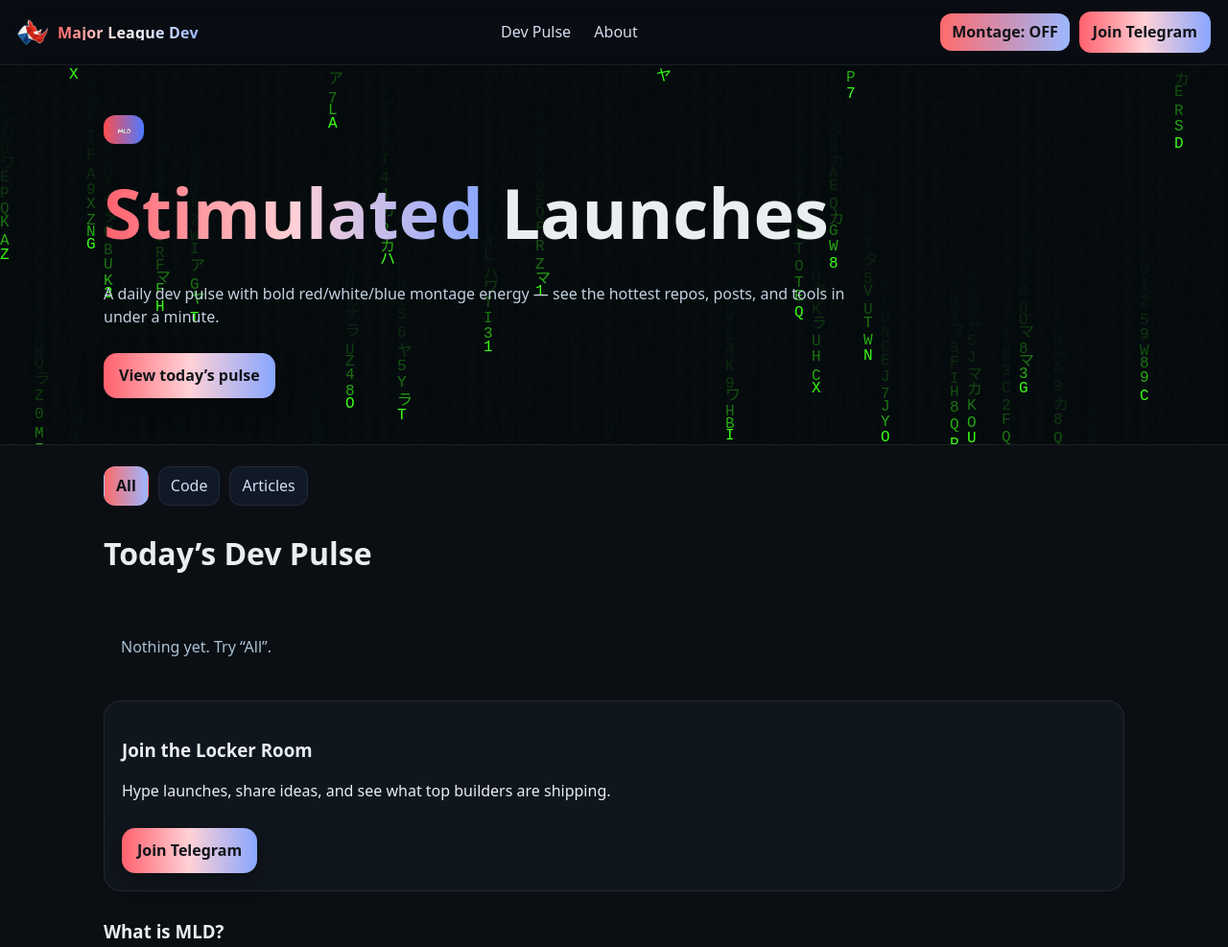
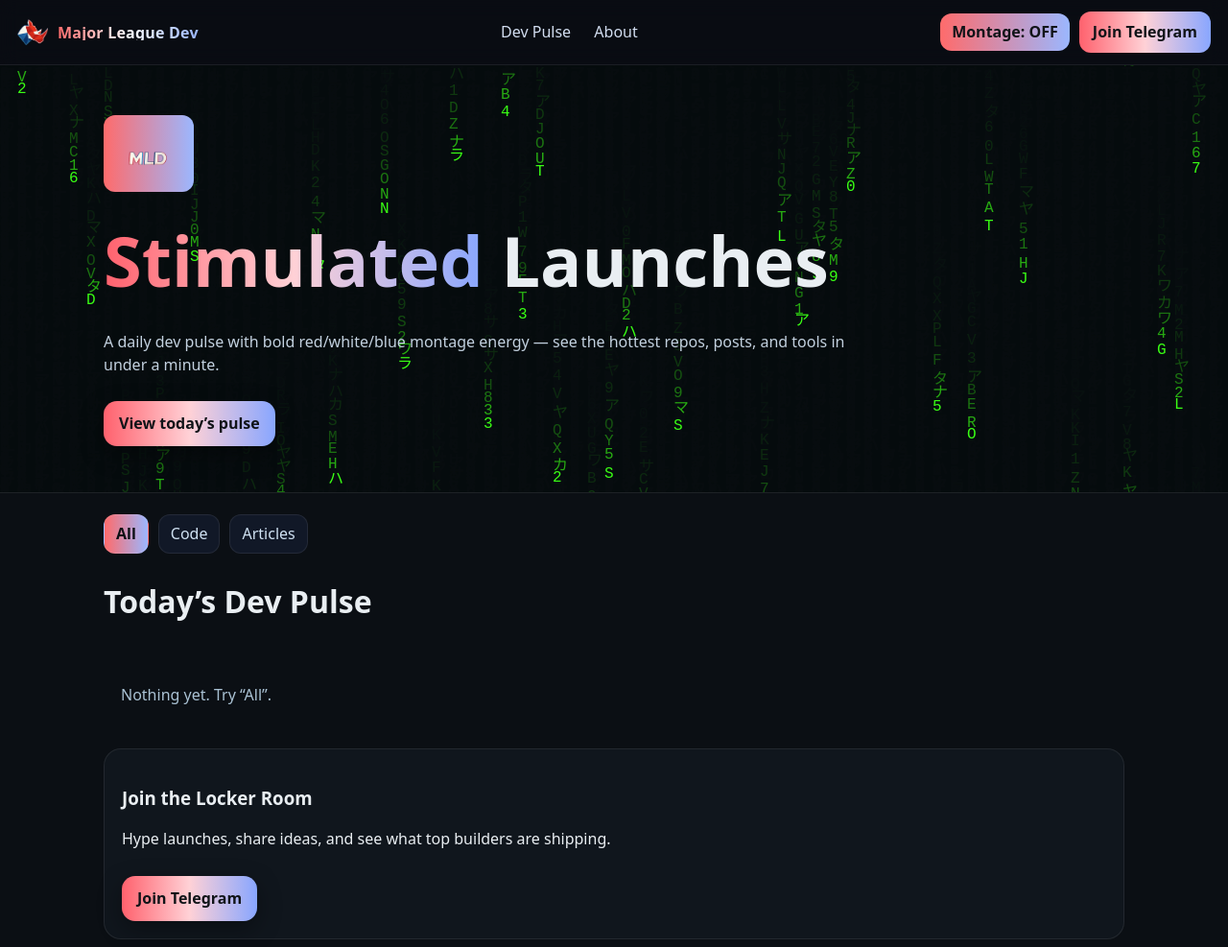
Before and after one commit to conspiraai/MLD, a plain HTML site: page index.html in a window 1280 px wide. Shown: the top 987 px of the page at 96% size. Drawn offline with Linux system fonts and the light colour scheme; no server answers.

Commit message:
Update style.css

```diff
--- a/style.css
+++ b/style.css
@@ -91,21 +91,10 @@ img{max-width:100%;height:auto}
   .brand .logo { width: 28px; }
 }
 
-/* Pill logo sizing */
+/* MLD pill replacement logo */
 .pill-logo {
-  height: 22px;       /* adjust if you want it a little bigger/smaller */
+  height: 64px;   /* try 64–80px, tweak to taste */
+  width: auto;    /* keeps proportions */
   vertical-align: middle;
+  margin-right: 6px; /* space before the text */
 }
-
-.pill {
-  display: inline-flex;
-  align-items: center;
-  justify-content: center;
-  background: linear-gradient(90deg, #ff4d4d, #4d79ff); /* red → blue */
-  padding: 4px 10px;
-  border-radius: 12px;
-}
-
-.pill-logo {
-  height: 22px;
-}
```
